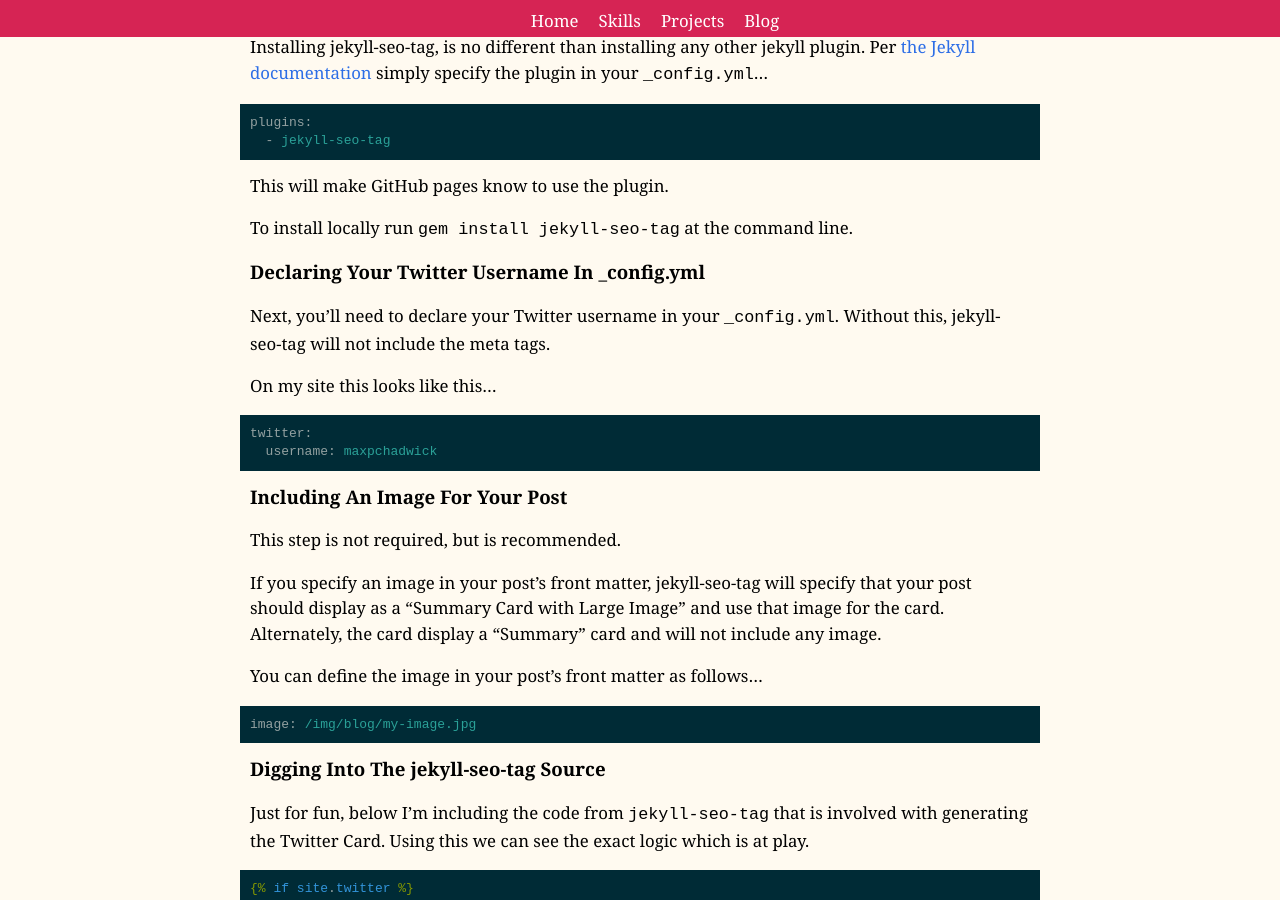
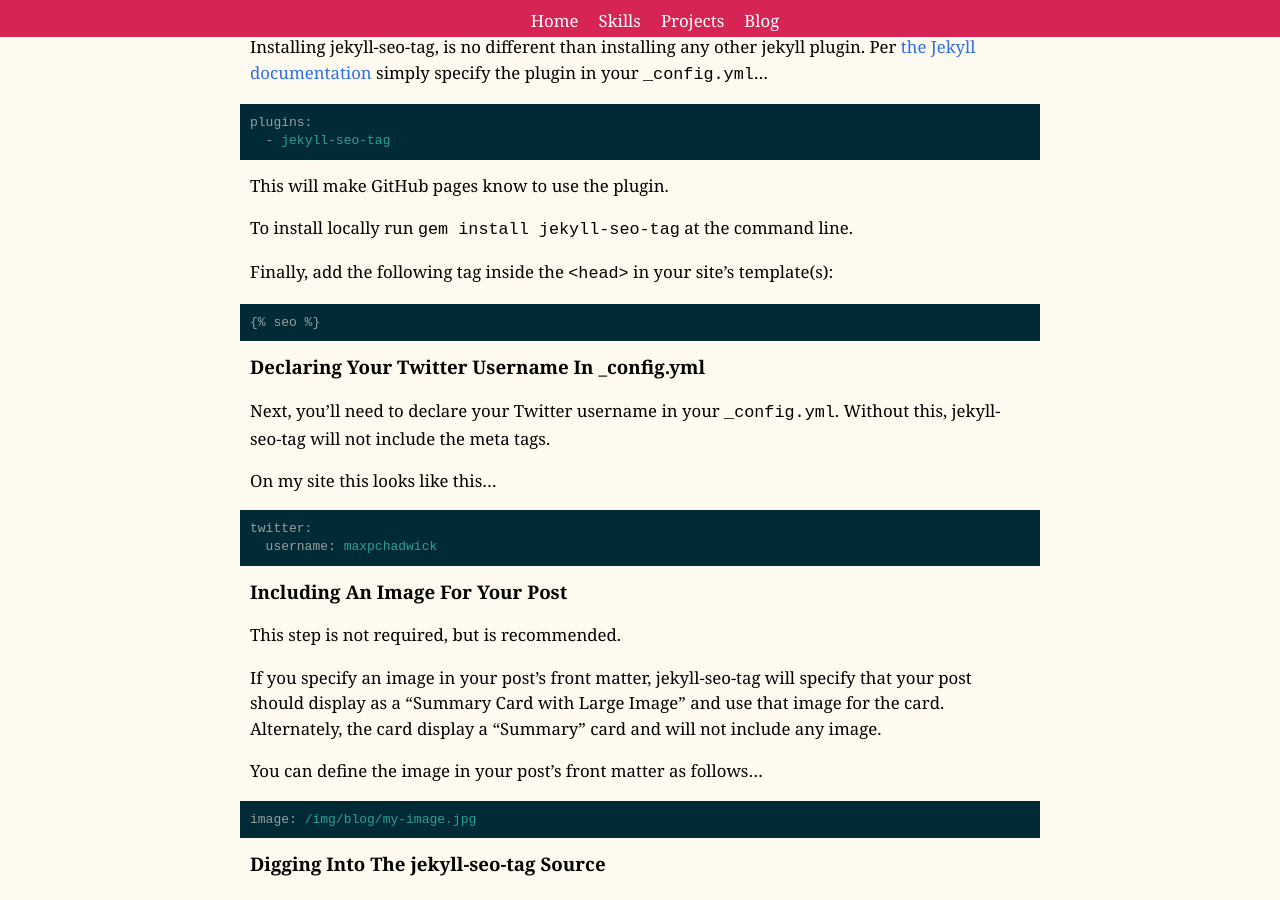
Before and after one commit to mpchadwick/mpchadwick.github.io, a Jekyll site: the page built from _posts/2018-01-02-twitter-cards-for-jekyll-with-jekyll-seo-tag.md, in a window 1280 px wide and 900 px high, scrolled down 686 px. Built offline with Jekyll 4.4.1, drawn with Linux system fonts in a browser that asks for light colours; comment, search, counter and statistics services are not loaded.

Commit message:
Add missing installation instruction.
Without the tag, the seo plugin will not do anything.

````diff
--- a/_posts/2018-01-02-twitter-cards-for-jekyll-with-jekyll-seo-tag.md
+++ b/_posts/2018-01-02-twitter-cards-for-jekyll-with-jekyll-seo-tag.md
@@ -33,6 +33,12 @@ plugins:
 This will make GitHub pages know to use the plugin.
 
 To install locally run `gem install jekyll-seo-tag` at the command line.
+
+Finally, add the following tag inside the `<head>` in your site's template(s):
+
+```
+{% raw %}{% seo %}{% endraw %}
+```
 
 ### Declaring Your Twitter Username In _config.yml
 
````
